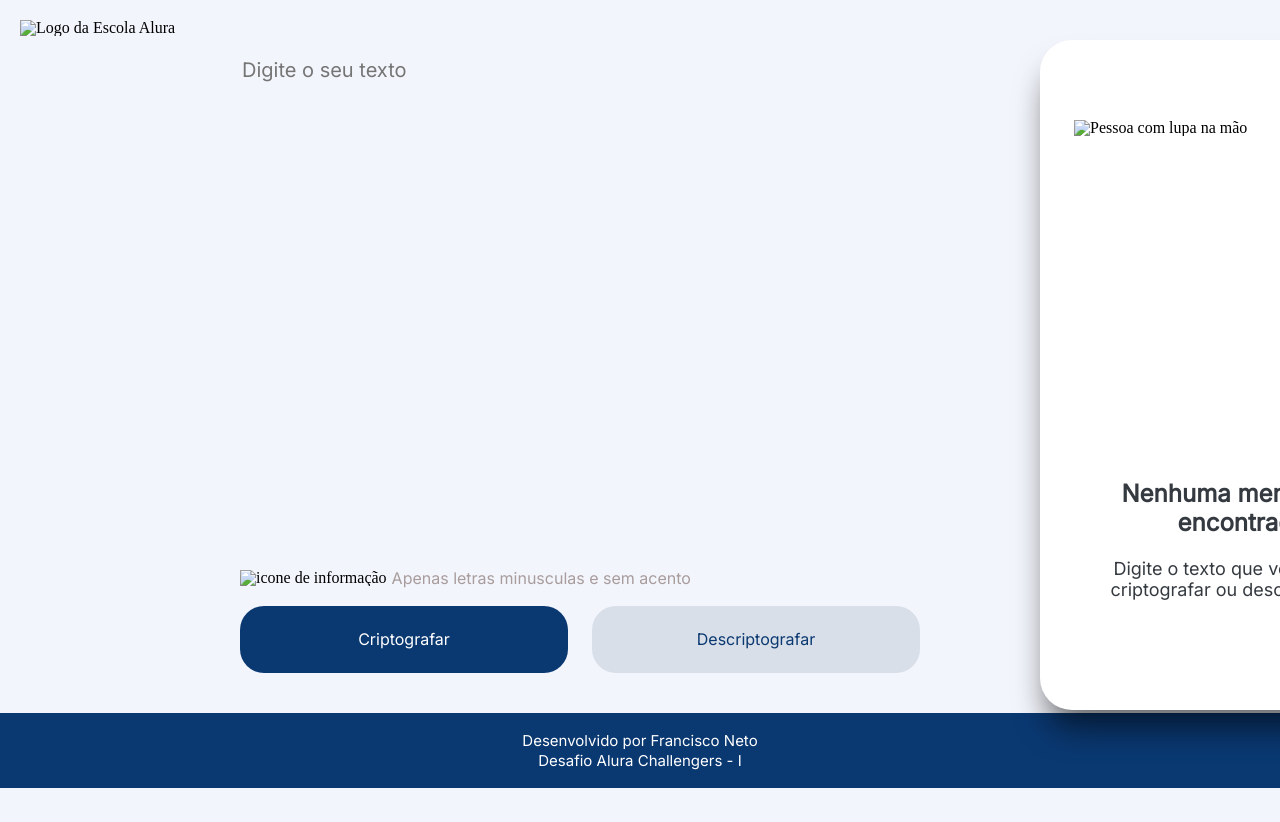
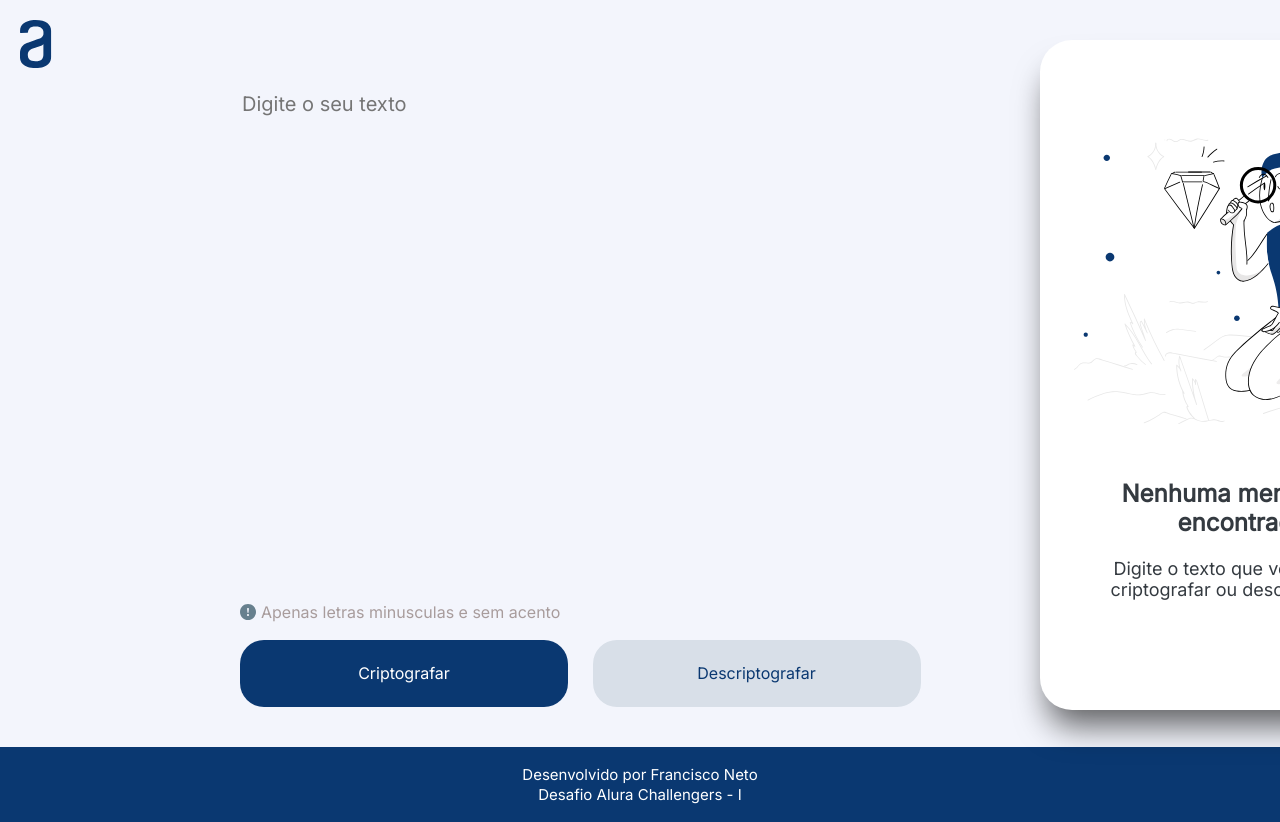
Before and after one commit to fneto1/decodificador-de-textos, a plain HTML site: page index.html in a window 1280 px wide. Shown: the top 822 px of the page. Before the commit the page ends 800 px from the top, so only its background shows below. Drawn offline with Linux system fonts and the light colour scheme; files that its build step writes are made by us from their sources.

Commit message:
alterado nome da pasta css

```diff
--- a/index.html
+++ b/index.html
@@ -5,15 +5,16 @@
     <meta charset="UTF-8">
     <meta name="viewport" content="width=device-width, initial-scale=1.0">
     <title>Decodificador de texto</title>
-    <link rel="stylesheet" href=".css/style.css">
-    <link rel="stylesheet" href=".css/reset.css">
+    <link rel="stylesheet" href="CSS/reset.css">
+    <link rel="stylesheet" href="CSS/style.css">
+
 
 </head>
 
 <body>
 
     <header>
-        <h1><img src=".img/logo-alura.svg" alt="Logo da Escola Alura"></h1>
+        <h1><img src="img/logo-alura.svg" alt="Logo da Escola Alura"></h1>
     </header>
 
     <main>
@@ -22,7 +23,7 @@
 
             <textarea id="input-texto" placeholder="Digite o seu texto"></textarea>
 
-            <img src=".img/info.svg" alt="icone de informação">
+            <img src="img/info.svg" alt="icone de informação">
             <p> Apenas letras minusculas e sem acento</p>
 
             <div class="botoes">
@@ -36,7 +37,7 @@
         <section class="espaco-saida">
 
             <div id="espaco-aviso">
-                <img src=".img/pessoa.svg" class="imagem-saida" alt="Pessoa com lupa na mão">
+                <img src="img/pessoa.svg" class="imagem-saida" alt="Pessoa com lupa na mão">
                 <p class="aviso-saida">Nenhuma mensagem encontrada</p>
                 <p class="descricao-aviso">Digite o texto que você deseja criptografar ou descriptografar</p>
             </div>
@@ -55,8 +56,8 @@
         <p class="texto-desafio">Desafio Alura Challengers - I</p>
     </footer>
 
-    <script src=".JS/criptografar.js"></script>
-    <script src=".JS/descriptografar.js"></script>
+    <script src="JS/criptografar.js"></script>
+    <script src="JS/descriptografar.js"></script>
 </body>
 
 </html>
```
